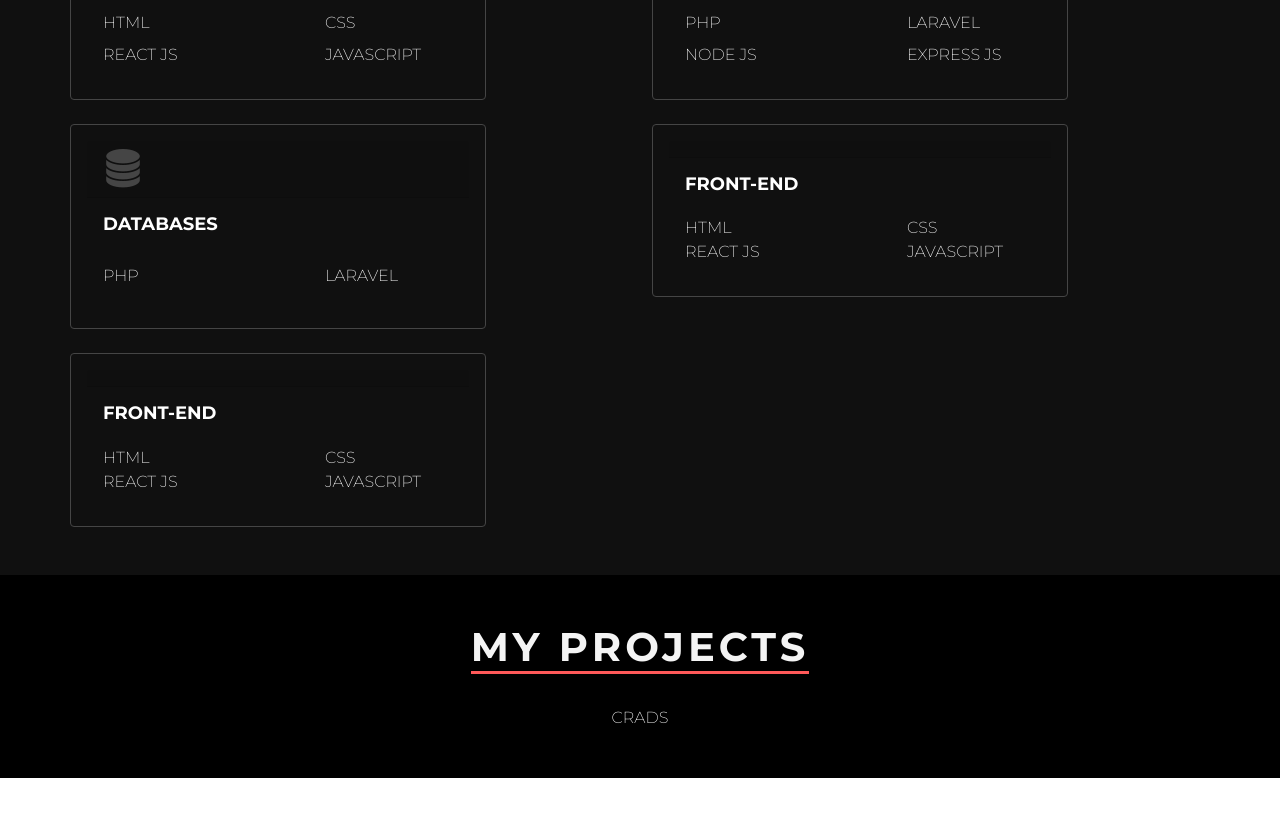
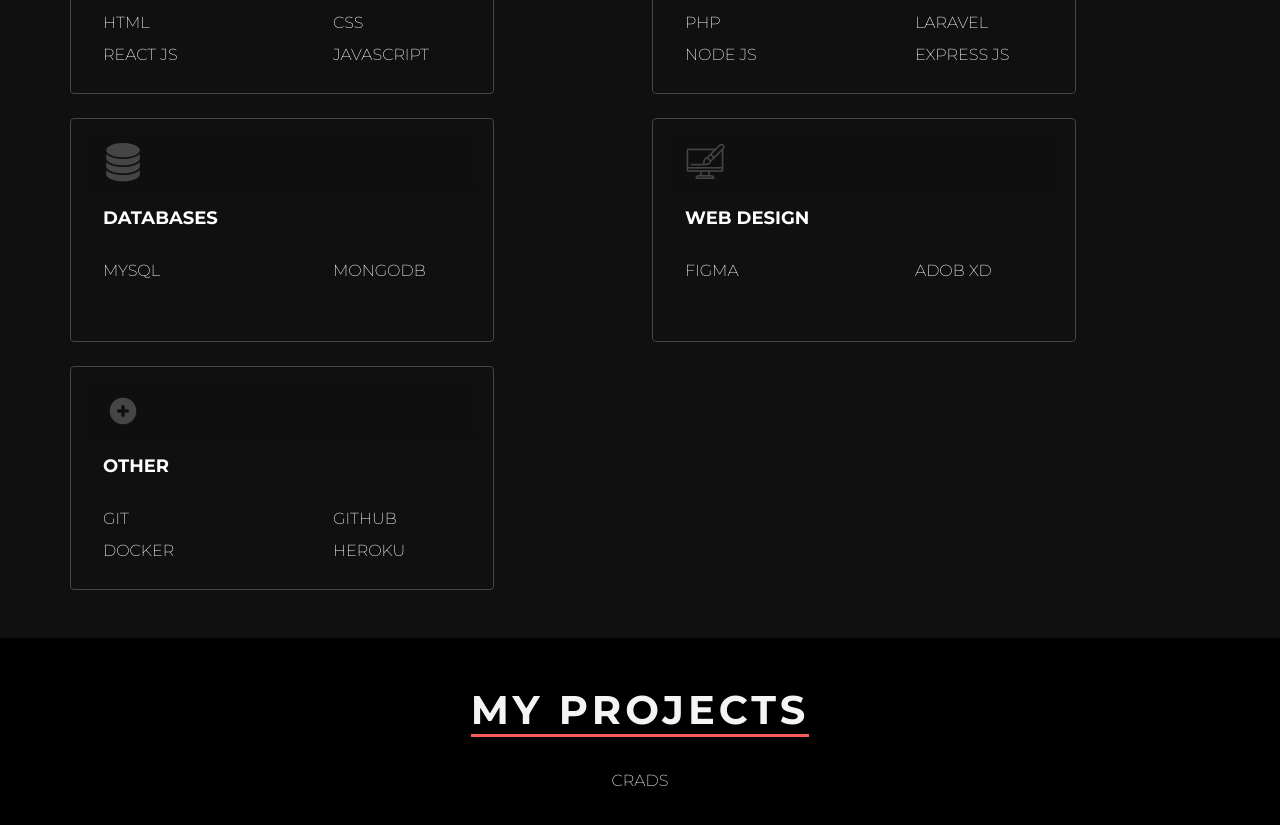
Before and after one commit to Douaa19/New_portfolio, a React (Create React App) app in the folder portfolio_front/: page / in a window 1280 px wide. Shown: the part 2500-3325 px from the top of the page. Before the commit the page ends 3278 px from the top, so only its background shows below. Built offline with nearby package versions, Linux system fonts and the light colour scheme.

Commit message:
skillsSection

```diff
--- a/portfolio_front/src/components/my-skills/Skills.js
+++ b/portfolio_front/src/components/my-skills/Skills.js
@@ -12,7 +12,8 @@ import IconFront from "../../assets/icons/front.png";
 import IconBack from "../../assets/icons/back.png";
 import IconData from "../../assets/icons/db.png";
 import IconDesign from "../../assets/icons/design.png";
-// import IconPlus from "../../assets/icons/plus.svg";
+import IconPlus from "../../assets/icons/plus.png";
+import { IconBase } from "react-icons";
 
 function Skills(skills) {
   console.log("skills", skills.skills);
@@ -21,11 +22,12 @@ function Skills(skills) {
     card: {
       background: "none",
       border: "1px solid #454545",
-      width: "26rem",
+      width: "26.5rem",
       color: "#FFFFFF",
       marginTop: "1.5rem",
       maxHeight: "26.5rem",
       padding: "1rem",
+      height: "14rem",
     },
     smallTitle: {
       fontWeight: "600",
@@ -89,6 +91,7 @@ function Skills(skills) {
           </Card>
         </Col>
         {/* front card */}
+        {/* back card */}
         <Col>
           <Card style={styles.card}>
             <CardHeader>
@@ -127,6 +130,7 @@ function Skills(skills) {
           </Card>
         </Col>
         {/* back card */}
+        {/* database card */}
         <Col>
           <Card style={styles.card}>
             <CardHeader>
@@ -146,20 +150,23 @@ function Skills(skills) {
                     padding: "0.5rem 0",
                   }}
                 >
-                  <span style={styles.span}>php</span>
-                  <span style={styles.span}>laravel</span>
+                  <span style={styles.span}>mysql</span>
+                  <span style={styles.span}>mongodb</span>
                 </div>
               </div>
             </CardBody>
           </Card>
         </Col>
-        {/* back card */}
+        {/* database card */}
+        {/* design card */}
         <Col>
           <Card style={styles.card}>
-            <CardHeader></CardHeader>
+            <CardHeader>
+              <img src={IconDesign} alt="" />
+            </CardHeader>
             <CardBody>
               <div className="head" style={styles.headCard}>
-                <h4 style={styles.smallTitle}>front-end</h4>
+                <h4 style={styles.smallTitle}>web design</h4>
               </div>
               <div className="spans" style={styles.spans}>
                 <div
@@ -168,10 +175,39 @@ function Skills(skills) {
                     display: "flex",
                     justifyContent: "space-between",
                     textAlign: "center",
+                    padding: "0.5rem 0",
                   }}
                 >
-                  <span style={styles.span}>html</span>
-                  <span style={styles.span}>css</span>
+                  <span style={styles.span}>figma</span>
+                  <span style={styles.span}>adob xd</span>
+                </div>
+              </div>
+            </CardBody>
+          </Card>
+        </Col>
+        {/* design card */}
+        {/* other card */}
+        <Col>
+          <Card style={styles.card}>
+            <CardHeader>
+              <img src={IconPlus} alt="" />
+            </CardHeader>
+            <CardBody>
+              <div className="head" style={styles.headCard}>
+                <h4 style={styles.smallTitle}>other</h4>
+              </div>
+              <div className="spans" style={styles.spans}>
+                <div
+                  className=""
+                  style={{
+                    display: "flex",
+                    justifyContent: "space-between",
+                    textAlign: "center",
+                    padding: "0.5rem 0",
+                  }}
+                >
+                  <span style={styles.span}>git</span>
+                  <span style={styles.span}>github</span>
                 </div>
                 <div
                   className=""
@@ -181,47 +217,14 @@ function Skills(skills) {
                     textAlign: "center",
                   }}
                 >
-                  <span style={styles.span}>react js</span>
-                  <span style={styles.span}>javascript</span>
+                  <span style={styles.span}>docker</span>
+                  <span style={styles.span}>heroku</span>
                 </div>
               </div>
             </CardBody>
           </Card>
         </Col>
-        <Col>
-          <Card style={styles.card}>
-            <CardHeader></CardHeader>
-            <CardBody>
-              <div className="head" style={styles.headCard}>
-                <h4 style={styles.smallTitle}>front-end</h4>
-              </div>
-              <div className="spans" style={styles.spans}>
-                <div
-                  className=""
-                  style={{
-                    display: "flex",
-                    justifyContent: "space-between",
-                    textAlign: "center",
-                  }}
-                >
-                  <span style={styles.span}>html</span>
-                  <span style={styles.span}>css</span>
-                </div>
-                <div
-                  className=""
-                  style={{
-                    display: "flex",
-                    justifyContent: "space-between",
-                    textAlign: "center",
-                  }}
-                >
-                  <span style={styles.span}>react js</span>
-                  <span style={styles.span}>javascript</span>
-                </div>
-              </div>
-            </CardBody>
-          </Card>
-        </Col>
+        {/* other card */}
         <Col></Col>
         {/* Here we can finish the foreach loop "Col" */}
       </Row>
```
